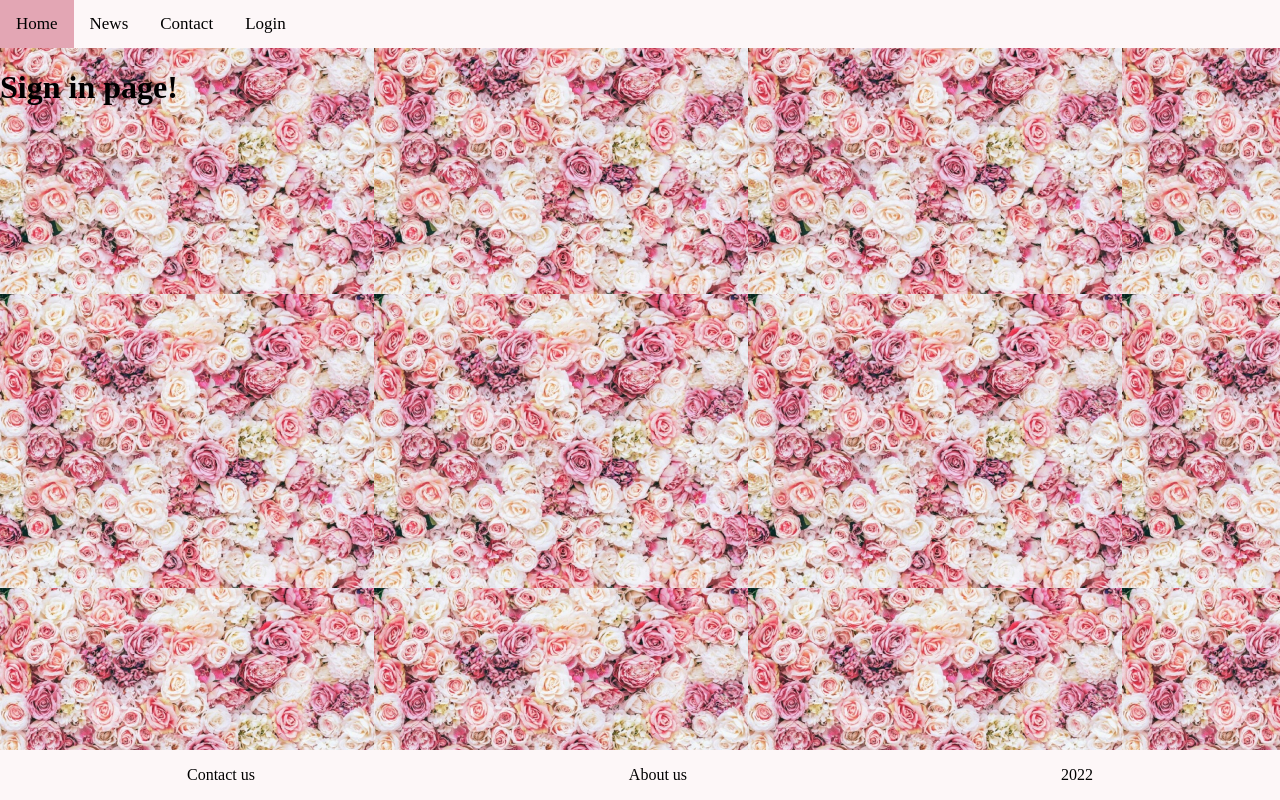
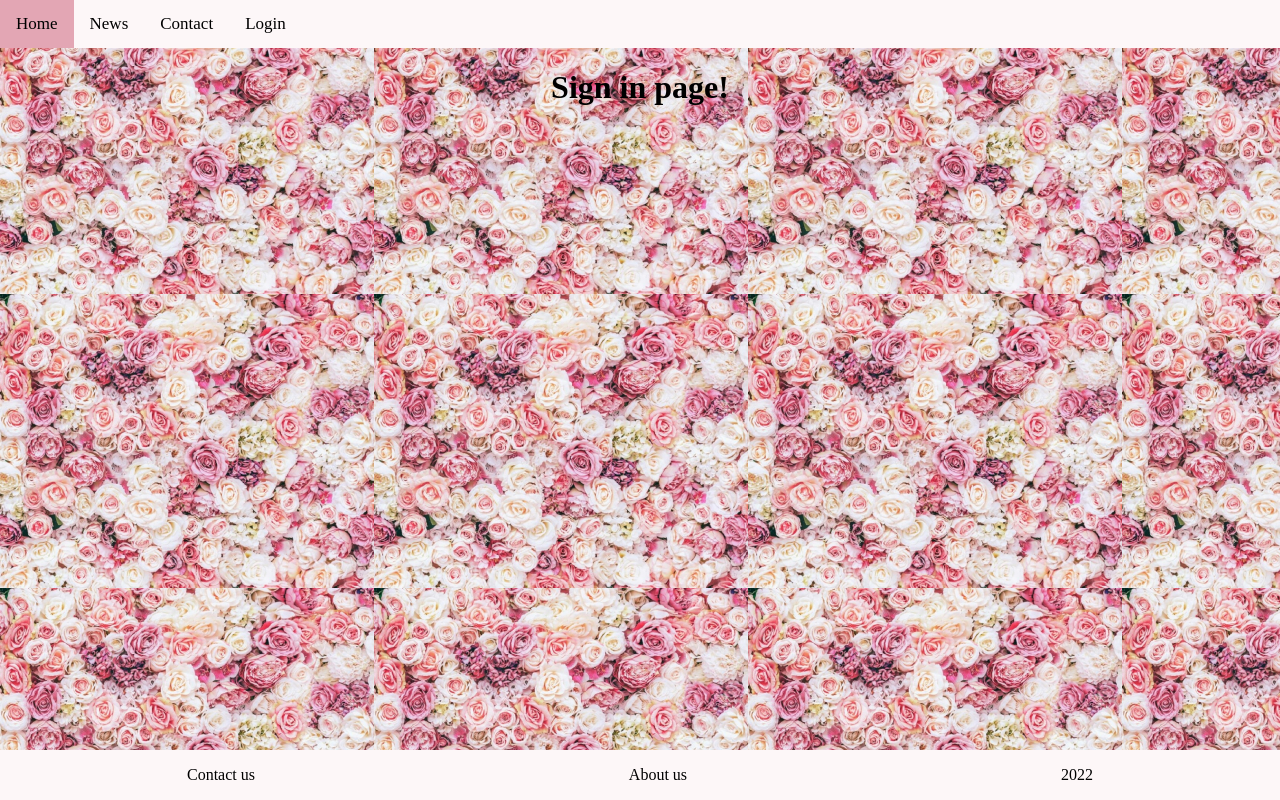
Before and after one commit to dta-byte/BrideTalk, a React (Create React App) app in the folder bridetalk_project/: page /create-user in a window 1280 px wide. Built offline with nearby package versions, Linux system fonts and the light colour scheme.

Commit message:
center text headliine

```diff
--- a/bridetalk_project/src/components/atoms/headlines/MainHeadLine.jsx
+++ b/bridetalk_project/src/components/atoms/headlines/MainHeadLine.jsx
@@ -1,4 +1,5 @@
 import React from "react";
+import "./mainheadline.css";
 
 export const MainHeadline = (props) => {
   const { headline } = props;
--- /dev/null
+++ b/bridetalk_project/src/components/atoms/headlines/mainheadline.css
@@ -0,0 +1,3 @@
+.text{
+    text-align: center;
+}
```
